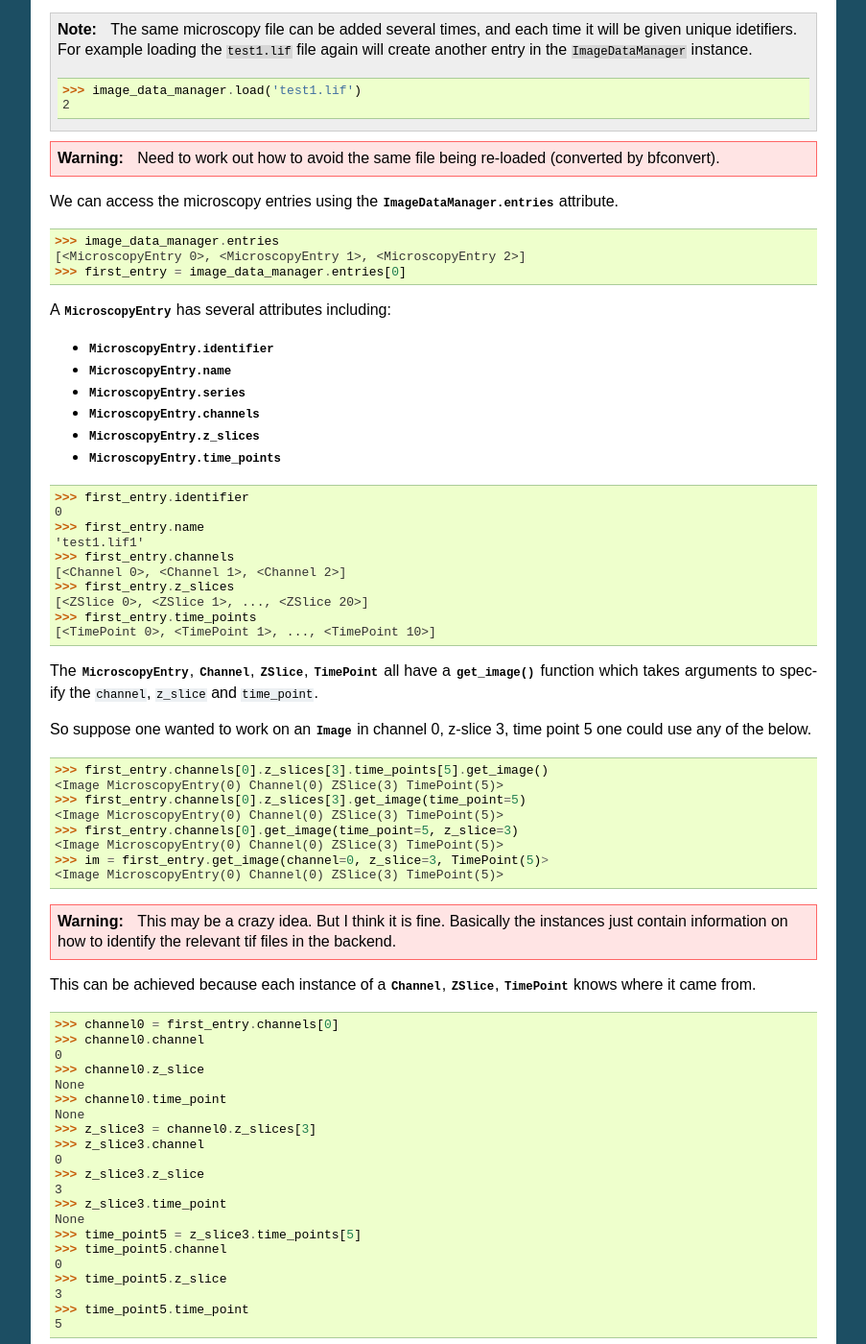
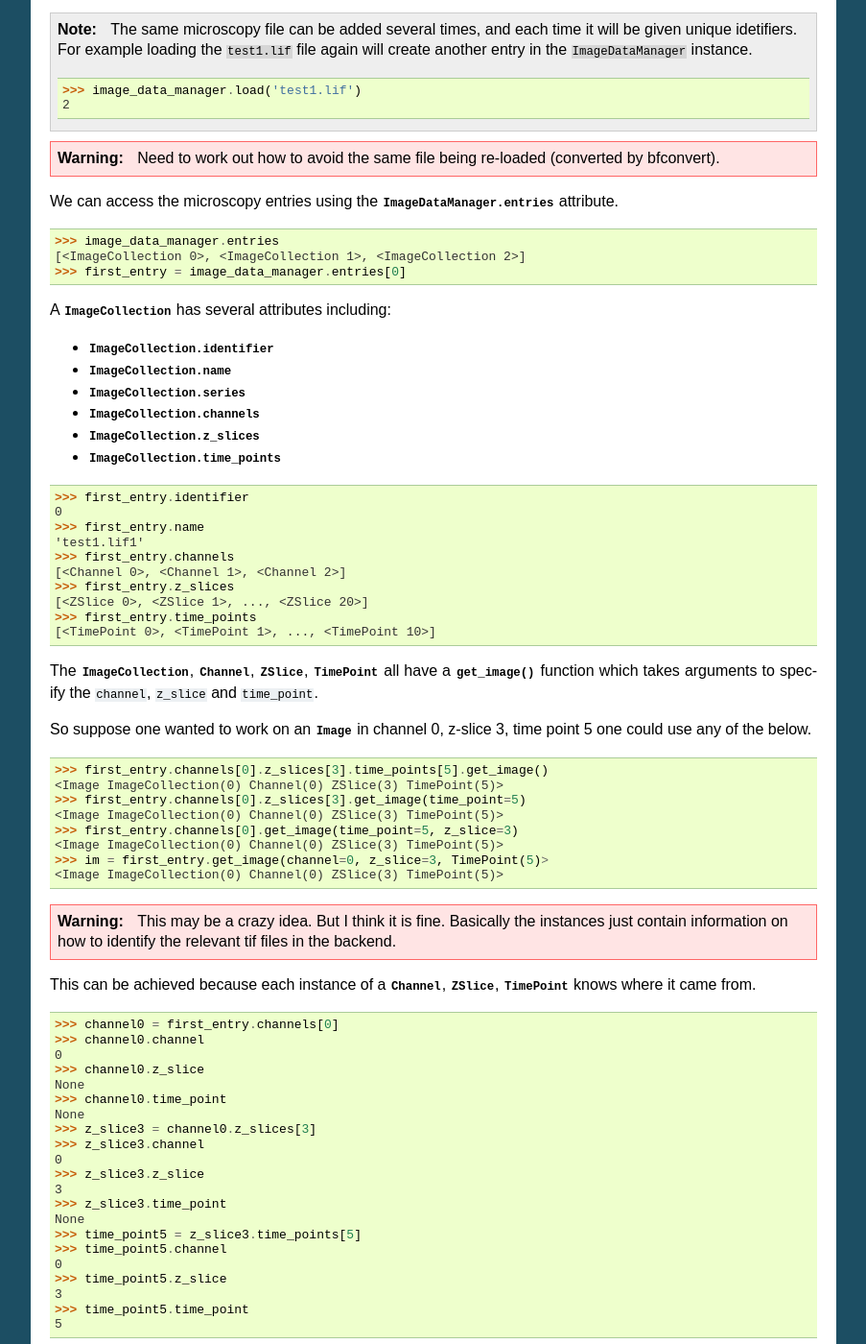
Before and after one commit to JIC-CSB/jicbioimage.core, a Sphinx documentation site: the page built from requirements/source/basic_usage.rst, in a window 1280 px wide and 1400 px high, scrolled down 584 px. Shown: the whole window at 96% size, without its empty margins (198-1101 px from the left). Built offline with Sphinx 7.4.7, drawn with Linux system fonts in a browser that asks for light colours; some of the changed text lies outside the part shown.

Commit message:
Renamed MicroscopyEntry to ImageCollection.

```diff
--- a/requirements/source/basic_usage.rst
+++ b/requirements/source/basic_usage.rst
@@ -56,17 +56,17 @@ We can access the microscopy entries using the
 .. code-block:: python
 
     >>> image_data_manager.entries
-    [<MicroscopyEntry 0>, <MicroscopyEntry 1>, <MicroscopyEntry 2>]
+    [<ImageCollection 0>, <ImageCollection 1>, <ImageCollection 2>]
     >>> first_entry = image_data_manager.entries[0]
 
-A :class:`MicroscopyEntry` has several attributes including:
+A :class:`ImageCollection` has several attributes including:
 
-- :attr:`MicroscopyEntry.identifier`
-- :attr:`MicroscopyEntry.name`
-- :attr:`MicroscopyEntry.series`
-- :attr:`MicroscopyEntry.channels`
-- :attr:`MicroscopyEntry.z_slices`
-- :attr:`MicroscopyEntry.time_points`
+- :attr:`ImageCollection.identifier`
+- :attr:`ImageCollection.name`
+- :attr:`ImageCollection.series`
+- :attr:`ImageCollection.channels`
+- :attr:`ImageCollection.z_slices`
+- :attr:`ImageCollection.time_points`
 
 
 .. code-block:: python
@@ -82,7 +82,7 @@ A :class:`MicroscopyEntry` has several attributes including:
     >>> first_entry.time_points
     [<TimePoint 0>, <TimePoint 1>, ..., <TimePoint 10>]
 
-The :class:`MicroscopyEntry`, :class:`Channel`, :class:`ZSlice`,
+The :class:`ImageCollection`, :class:`Channel`, :class:`ZSlice`,
 :class:`TimePoint` all have a :func:`get_image` function which takes arguments
 to specify the ``channel``, ``z_slice`` and ``time_point``.
 
@@ -93,13 +93,13 @@ time point 5 one could use any of the below.
 .. code-block:: python
 
    >>> first_entry.channels[0].z_slices[3].time_points[5].get_image()
-   <Image MicroscopyEntry(0) Channel(0) ZSlice(3) TimePoint(5)>
+   <Image ImageCollection(0) Channel(0) ZSlice(3) TimePoint(5)>
    >>> first_entry.channels[0].z_slices[3].get_image(time_point=5)
-   <Image MicroscopyEntry(0) Channel(0) ZSlice(3) TimePoint(5)>
+   <Image ImageCollection(0) Channel(0) ZSlice(3) TimePoint(5)>
    >>> first_entry.channels[0].get_image(time_point=5, z_slice=3)
-   <Image MicroscopyEntry(0) Channel(0) ZSlice(3) TimePoint(5)>
+   <Image ImageCollection(0) Channel(0) ZSlice(3) TimePoint(5)>
    >>> im = first_entry.get_image(channel=0, z_slice=3, TimePoint(5)>
-   <Image MicroscopyEntry(0) Channel(0) ZSlice(3) TimePoint(5)>
+   <Image ImageCollection(0) Channel(0) ZSlice(3) TimePoint(5)>
 
 .. warning:: This may be a crazy idea. But I think it is fine. Basically the
              instances just contain information on how to identify the relevant
@@ -149,5 +149,5 @@ Alternatively, one could use the code snippet below.
     ...     im = z_slice.get_image(channel=2, time_point=9)
     ...
 
-.. note:: Ultimately a :class:`MicroscopyEntry` is a set of iterators for providing
+.. note:: Ultimately a :class:`ImageCollection` is a set of iterators for providing
           access to underlying 2D images (at least for a directory backend).
```
